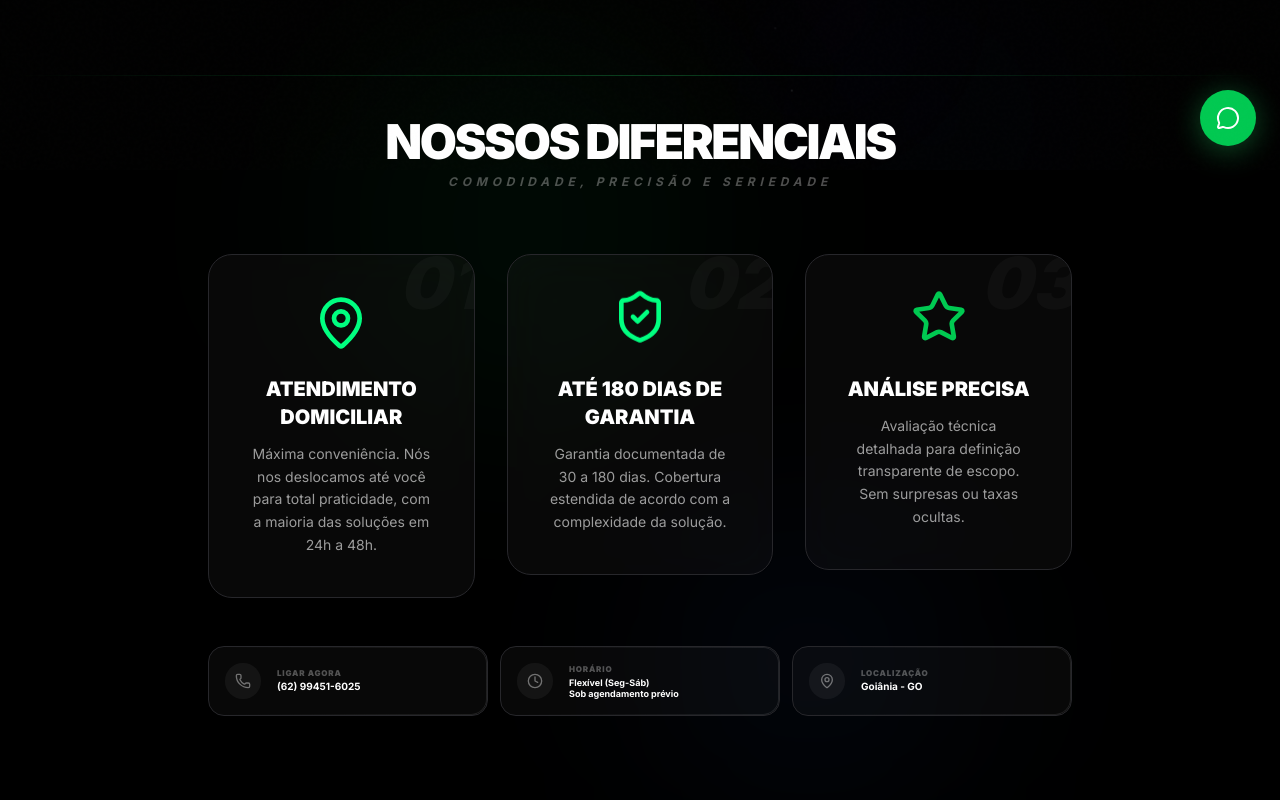
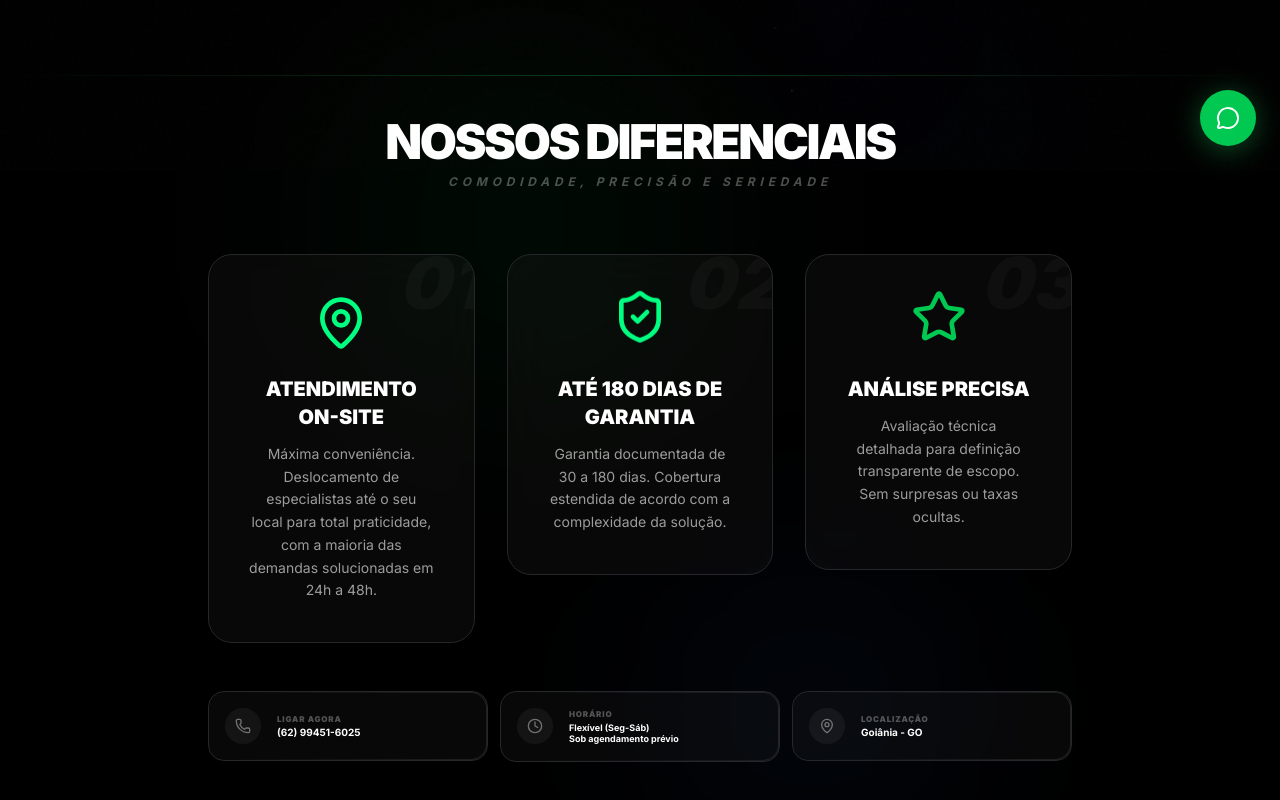
Before and after one commit to wheslancardoso/lp_wfix_2, a Next.js app: page / in a window 1280 px wide. Shown: the part 630-1430 px from the top of the page. Built offline with nearby package versions, Linux system fonts and the light colour scheme; no server answers; the database is empty.

Commit message:
style: substitui termo domiciliar por on-site para adequação google ads

```diff
--- a/src/app/page.tsx
+++ b/src/app/page.tsx
@@ -174,8 +174,8 @@ export default async function Home() {
                   <div className="animate-float-subtle">
                     <MapPin className="w-12 h-12 md:w-14 md:h-14 mb-6 text-primary mx-auto group-hover:scale-110 transition-transform duration-300 group-hover:drop-shadow-[0_0_15px_rgba(34,197,94,0.5)]" />
                   </div>
-                  <h3 className="text-lg md:text-xl font-black mb-3 uppercase">Atendimento Domiciliar</h3>
-                  <p className="text-sm text-white/60 leading-relaxed">Máxima conveniência. Nós nos deslocamos até você para total praticidade, com a maioria das soluções em 24h a 48h.</p>
+                  <h3 className="text-lg md:text-xl font-black mb-3 uppercase">Atendimento On-Site</h3>
+                  <p className="text-sm text-white/60 leading-relaxed">Máxima conveniência. Deslocamento de especialistas até o seu local para total praticidade, com a maioria das demandas solucionadas em 24h a 48h.</p>
                 </div>
               </AnimateIn>
 
```
